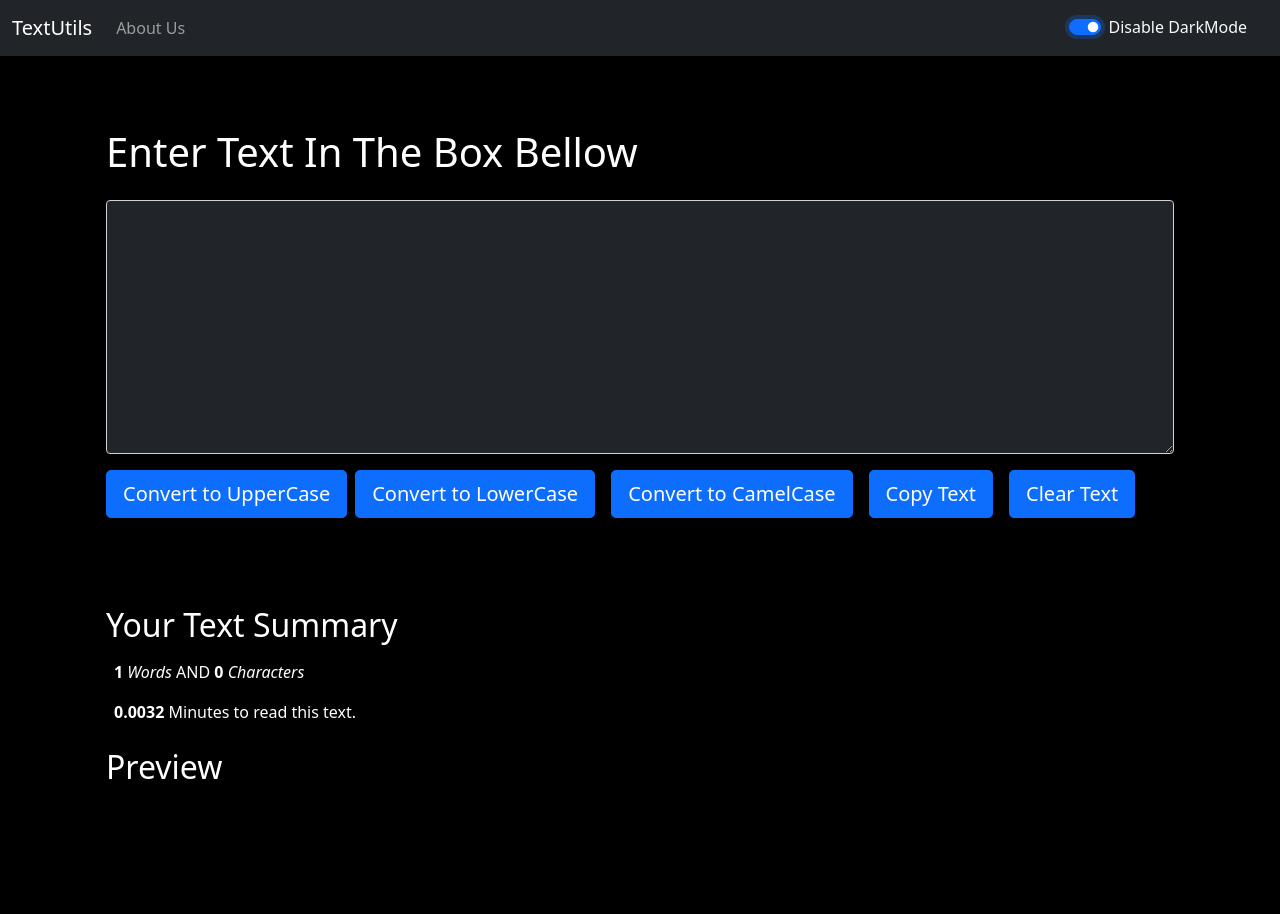
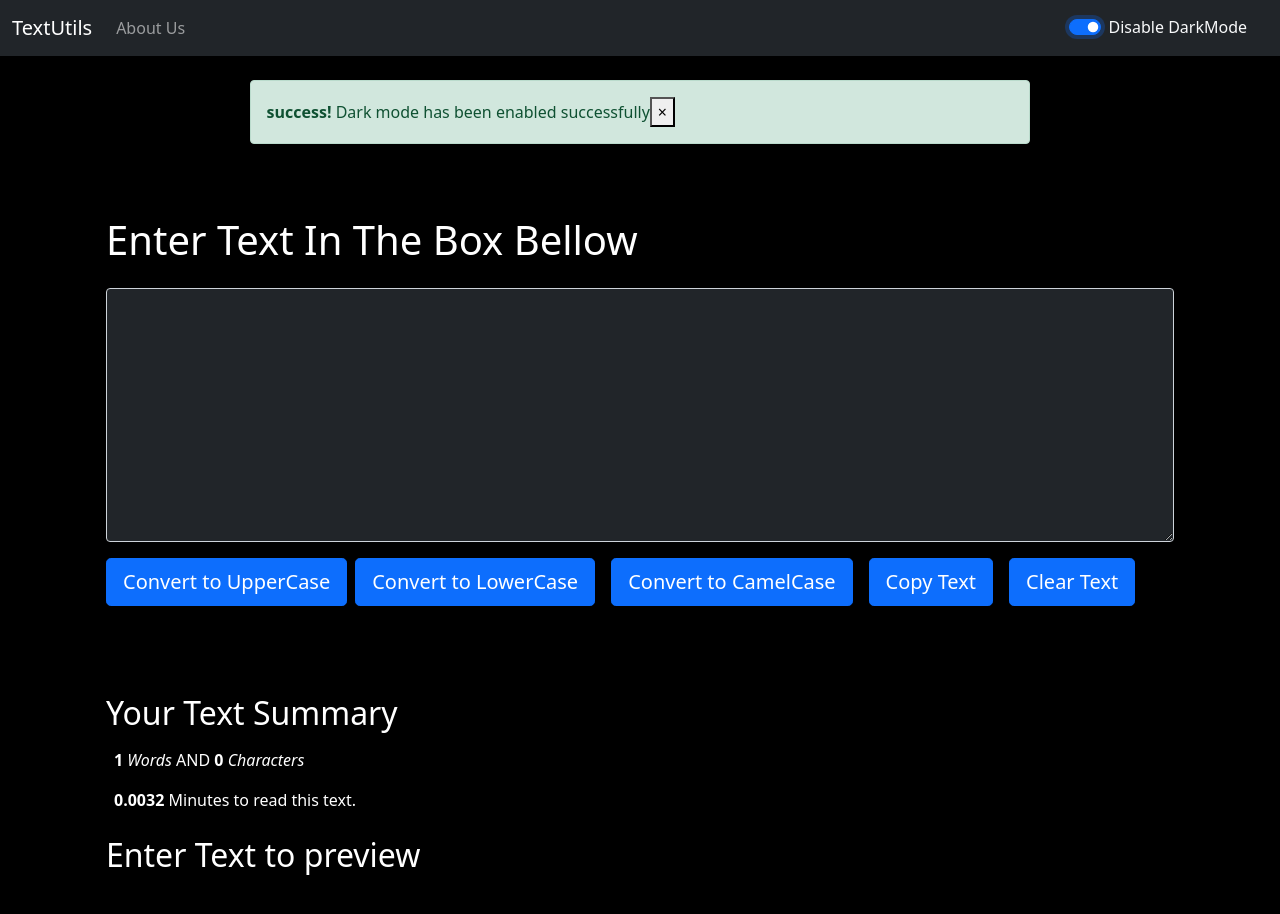
Before and after one commit to Shaharyar-saleem/my-react-app, a React (Create React App) app: page / in a window 1280 px wide. Both pictures are taken after a click on the switch 1089 px from the left and 27 px from the top of the page. Before the commit the page ends 827 px from the top, so only its background shows below. Built offline with nearby package versions, Linux system fonts and the light colour scheme.

Commit message:
feat(aler): alert component added

```diff
--- a/public/index.html
+++ b/public/index.html
@@ -9,7 +9,6 @@
       name="description"
       content="Web site created using create-react-app"
     />
-    <link rel="apple-touch-icon" href="%PUBLIC_URL%/logo192.png" />
     <link rel="manifest" href="%PUBLIC_URL%/manifest.json" />
     <title>React App</title>
     <link
--- a/src/App.js
+++ b/src/App.js
@@ -2,7 +2,7 @@ import "./App.css";
 import Navbar from "./components/Navbar";
 import TextBox from './components/TextBox';
 import React, {useState} from 'react';
-
+import Alert from "./components/Alert";
 
 function App() {
    const [mode, setMode] = useState('light')
@@ -13,16 +13,28 @@ function App() {
        setMode('light')
        document.body.style.backgroundColor = 'white'
        document.body.style.color = 'black'
+       createAlert("Light mode has been enabled successfully", "success")
      }
      else{
        setMode('dark')
        document.body.style.backgroundColor = 'black'
        document.body.style.color = 'white'
+       createAlert("Dark mode has been enabled successfully", "success")
      }
+   }
+
+   const [alert, setAlert] = useState(null);
+
+   const createAlert = (message, typ) => {
+        setAlert({
+          msg: message,
+          type: typ,
+        })
    }
   return (
     <>
       <Navbar title="TextUtils" themeMode={mode} toggle={handleToggle} />
+      <Alert alertBox={alert} />
       <div className="container">
         <div className="row">
           <div className="col-md-12">
--- /dev/null
+++ b/src/components/Alert.jsx
@@ -0,0 +1,16 @@
+import React from 'react';
+
+export default function Alert(props) {
+    const alertBox = {
+        width: '61%',
+        margin: '0 auto',
+    }
+  return (
+    props.alertBox && <div className={`alert alert-${props.alertBox.type} alert-dismissible fade show mt-4`} role="alert" style={alertBox}>
+   <strong>{props.alertBox.type}!</strong> {props.alertBox.msg}
+  <button type="button" className="close" data-dismiss="alert" aria-label="Close">
+    <span aria-hidden="true">&times;</span>
+  </button>
+</div>
+  );
+}
--- a/src/components/Navbar.jsx
+++ b/src/components/Navbar.jsx
@@ -2,11 +2,17 @@ import React, { useState } from "react";
 import propTypes from "prop-types";
 
 export default function Navbar(props) {
-  const navToggle ={
+  const navToggle = {
     float: 'right',
     right: '33px',
     position: 'absolute',
   }
+  // if(props.themeMode == 'dark'){
+  //   props.alert('Dark mode has been enabled successfully', 'success')
+  // }
+  // else{
+  //   props.alert('Light mode has been enabled successfully', 'success')
+  // }
   return (
     <>
       <nav
@@ -35,7 +41,7 @@ export default function Navbar(props) {
                 </a>
               </li>
             </ul>
-            <form class="form-inline float-right" style={navToggle}>
+            <form className="form-inline float-right" style={navToggle}>
               <div className="form-check form-switch">
                 <input
                   className="form-check-input"
--- a/src/components/TextBox.jsx
+++ b/src/components/TextBox.jsx
@@ -51,8 +51,8 @@ export default function TextBox(props) {
         <p><b>{text.split(' ').length}</b> <i>Words</i> AND <b>{text.length}</b>  <i>Characters</i></p>
         <p><b>{0.0032 * text.split(' ').length}</b> Minutes to read this text.</p>
         </div>
-        <h2>Preview</h2>
-        <p>{text}</p>
+        <h2>{text ? 'Preview' : 'Enter Text to preview'}</h2>
+        <p style={{fontSize: '20px'}}>{text}</p>
     </div>
     </>
   );
```
Also changed, not shown: src/logo.svg (deleted).
